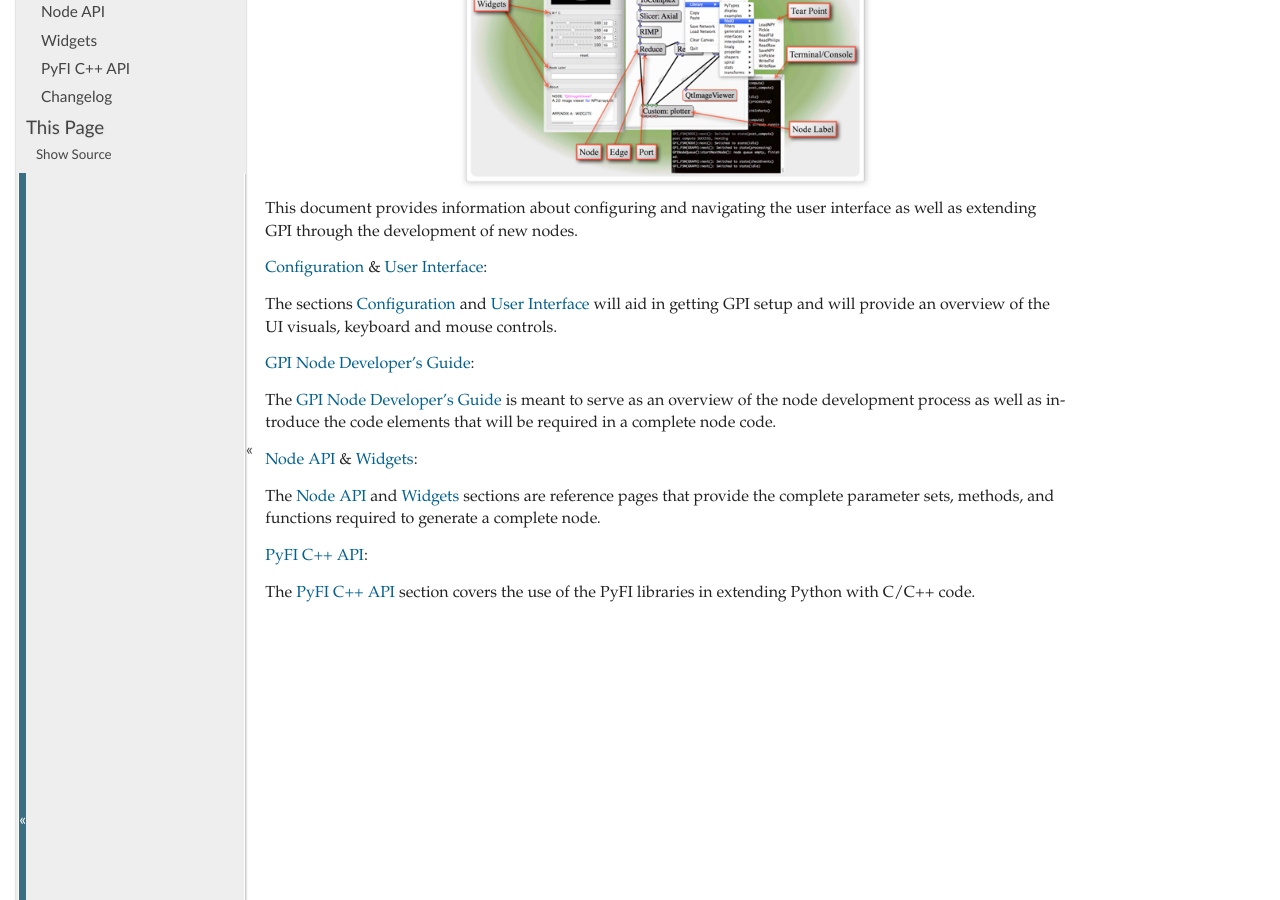
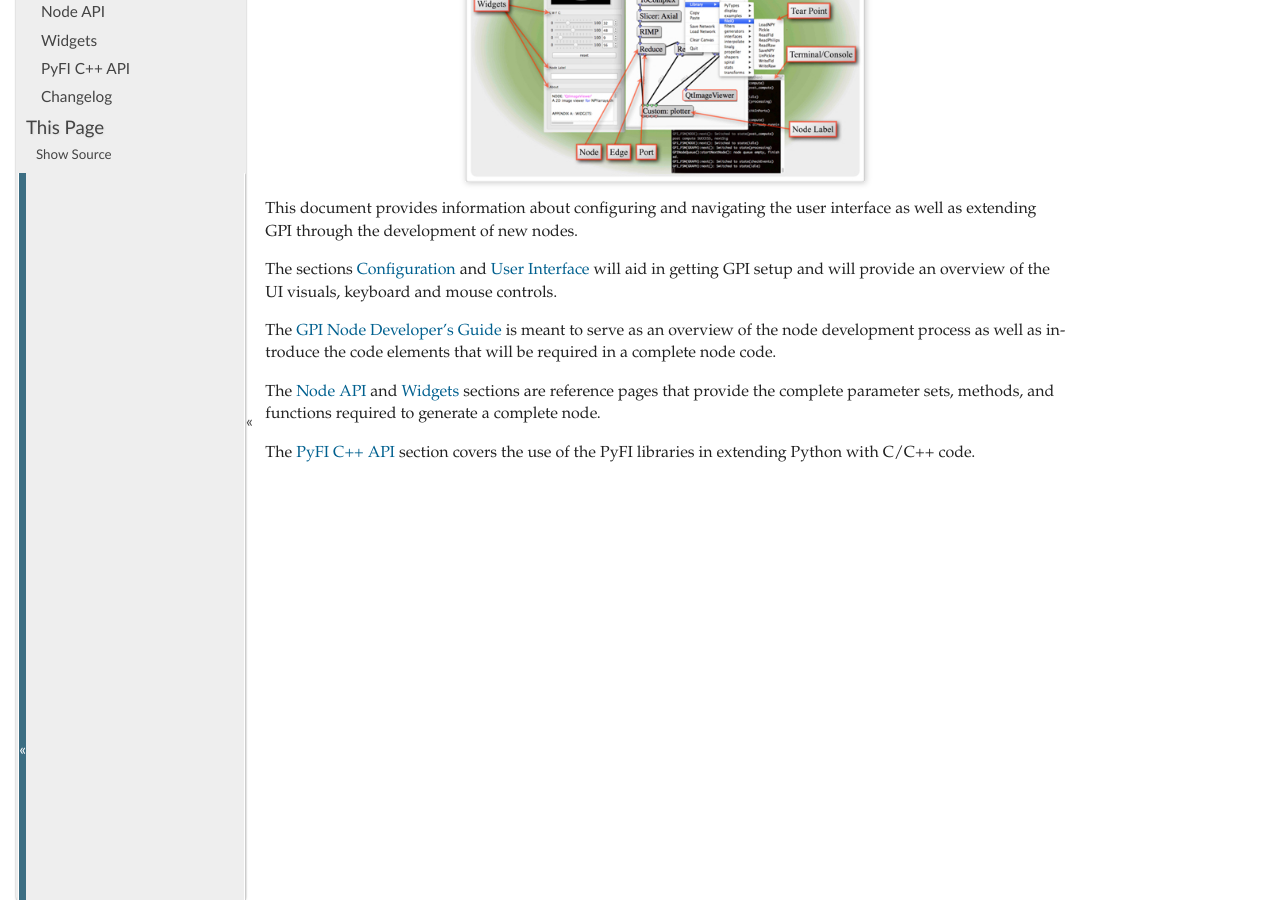
Before and after one commit to gpilab/framework, a Sphinx documentation site: the page built from doc/intro.rst, in a window 1280 px wide and 900 px high, scrolled down 306 px. Built offline with Sphinx 7.4.7, drawn with Linux system fonts in a browser that asks for light colours.

Commit message:
undo the last change to the intro

```diff
--- a/doc/intro.rst
+++ b/doc/intro.rst
@@ -14,21 +14,17 @@ the hierarchy of the diagram.
 This document provides information about configuring and navigating the user
 interface as well as extending GPI through the development of new nodes.
 
-| :ref:`config-rst` & :ref:`ui-rst`:
 The sections :ref:`config-rst` and :ref:`ui-rst` will aid in getting GPI
 setup and will provide an overview of the UI visuals, keyboard and mouse
 controls.
 
-| :ref:`devguide-rst`:
 The :ref:`devguide-rst` is meant to serve as an overview of the node
 development process as well as introduce the code elements that will be
 required in a complete node code.
 
-| :ref:`node_api-rst` & :ref:`widgets-rst`:
 The :ref:`node_api-rst` and :ref:`widgets-rst` sections are reference pages
 that provide the complete parameter sets, methods, and functions required to
 generate a complete node.
 
-| :ref:`pyfi_api-rst`:
 The :ref:`pyfi_api-rst` section covers the use of the PyFI libraries in
 extending Python with C/C++ code.
```
